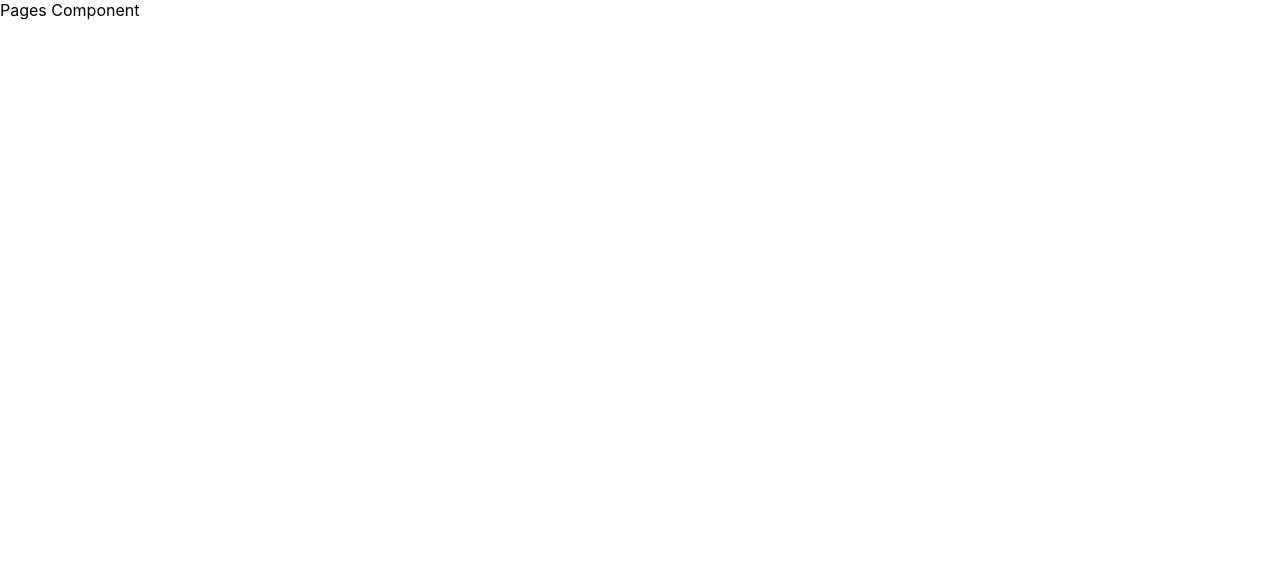
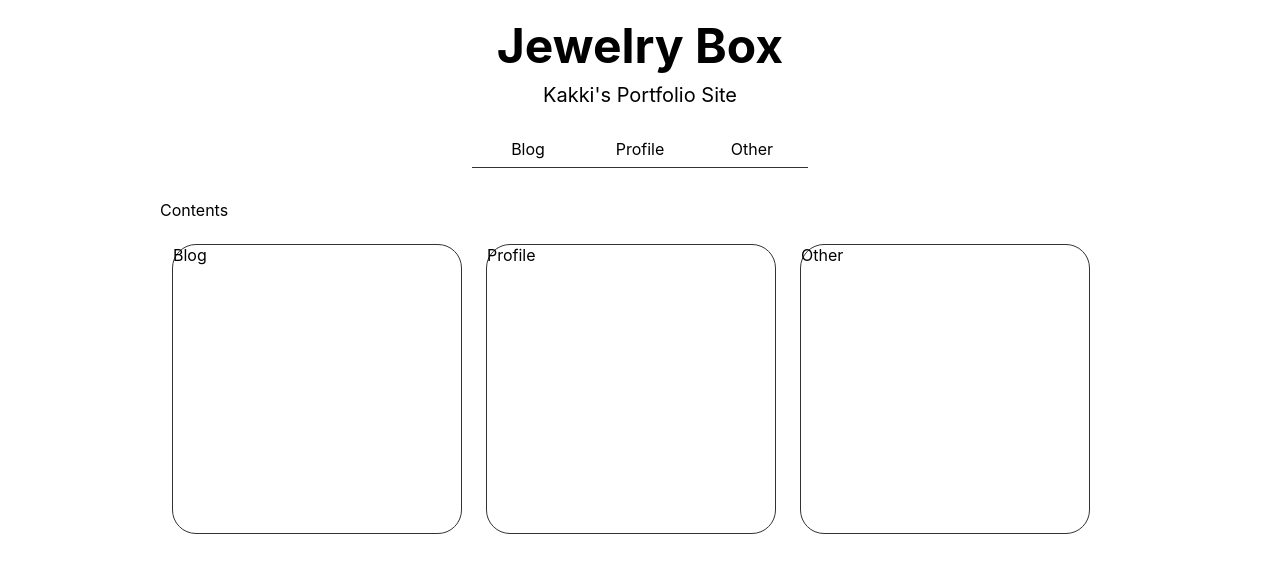
Before and after one commit to syunto07ka/jewelry_box, a React app: page / in a window 1280 px wide. Shown: the top 572 px of the page. Built offline with nearby package versions, Linux system fonts and the light colour scheme.

Commit message:
feat: design idea

```diff
--- a/src/containers/pages/index.tsx
+++ b/src/containers/pages/index.tsx
@@ -1,9 +1,40 @@
 import * as React from 'react';
+import styles from './styles.module.scss';
 
 const Pages: React.FC = () => {
   return(
     <div>
-      Pages Component
+      <div className={styles.header}>
+        <div className={styles.heading}>Jewelry Box</div>
+        <div className={styles.subHeading}>Kakki's Portfolio Site</div>
+        <div>
+          <ul className={styles.tabBar}>
+            <li className={styles.tab}>Blog</li>
+            <li className={styles.tab}>Profile</li>
+            <li className={styles.tab}>Other</li>
+          </ul>
+        </div>
+      </div>
+      <div className={styles.main}>
+        <div>Contents</div>
+        <div>
+          <ul className={styles.cards}>
+            <li className={styles.card}>
+              <div></div>
+              <div>Blog</div>
+            </li>
+            <li className={styles.card}>
+              <div></div>
+              <div>Profile</div>
+            </li>
+            <li className={styles.card}>
+              <div></div>
+              <div>Other</div>
+            </li>
+          </ul>
+        </div>
+      </div>
+      <div></div>
     </div>
   );
 }
--- /dev/null
+++ b/src/containers/pages/styles.module.scss
@@ -0,0 +1,53 @@
+.header {
+  margin: 16px 0;
+}
+
+.heading {
+  text-align: center;
+  font-size: 48px;
+  font-weight: bold;
+}
+
+.subHeading {
+  text-align: center;
+  font-size: 20px;
+  margin-top: 8px;
+}
+
+.tabBar {
+  display: flex;
+  justify-content: center;
+  list-style: none;
+  padding: 0;
+  margin: 24px 0 0;
+}
+
+.tab {
+  max-width: 64px;
+  width: 100%;
+  text-align: center;
+  padding: 8px 24px;
+  border-bottom: 1px solid #333333;
+}
+
+.main {
+  width: 100%;
+  max-width: 960px;
+  margin: 32px auto 0;
+}
+
+.cards {
+  display: flex;
+  flex-wrap: wrap;
+  list-style: none;
+  padding: 0;
+  margin: 0;
+}
+
+.card {
+  width: 288px;
+  height: 288px;
+  margin: 24px 12px 0;
+  border: 1px solid #333333;
+  border-radius: 24px;
+}
```
